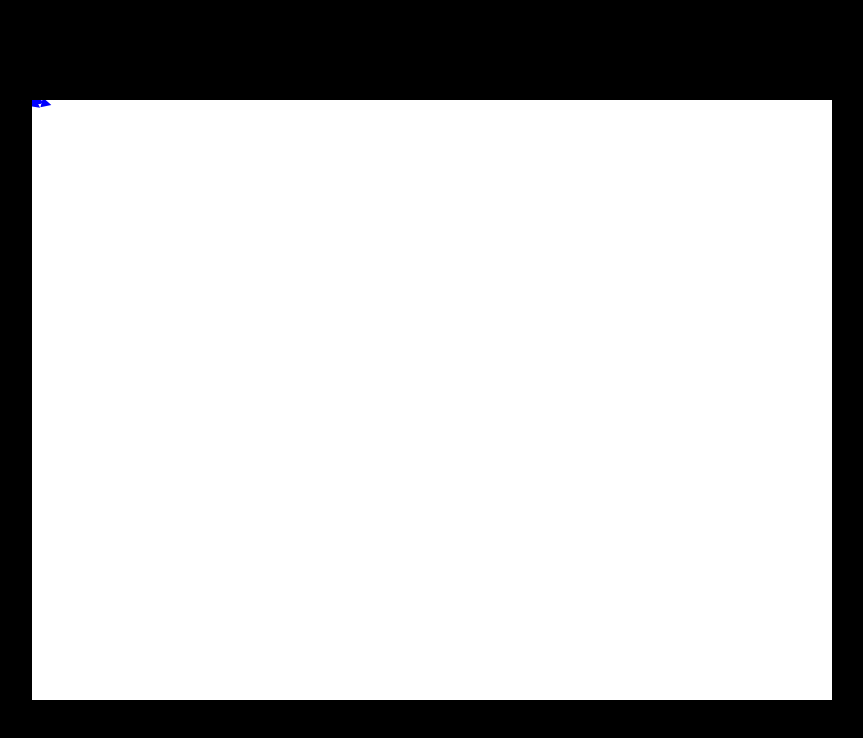
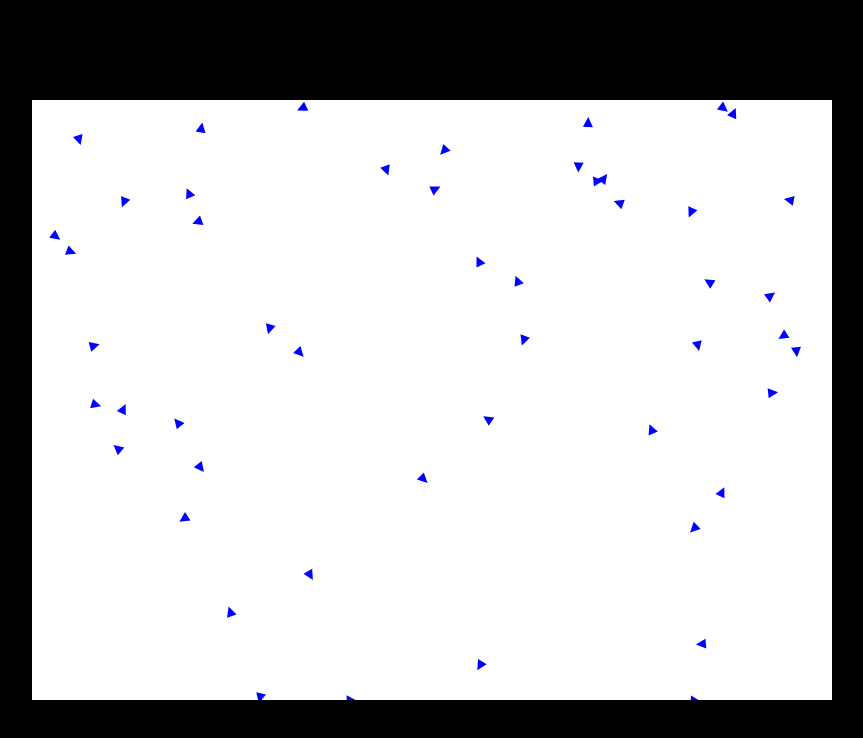
Before and after one commit to logiclabsacademy/vector.js, a website: page fixtures/birds_flocking.html in a window 1280 px wide. Shown: the whole page, without its empty margins (208-1071 px from the left). Drawn offline with Linux system fonts and the light colour scheme.

Commit message:
added-reset

```diff
--- a/fixtures/birds_flocking.html
+++ b/fixtures/birds_flocking.html
@@ -169,27 +169,26 @@
     // Simulation parameters
     const flock = new Flock();
 
-    // Reset the simulation
-function reset() {
-  flock.boids = [];
-  for (let i = 0; i < 50; i++) {
-    const position = new Vector.Vec2(WIDTH/ 2, HEIGHT / 2);
-    const angle = Math.random() * 2 * Math.PI;
-    const velocity = new Vector.Vec2(Math.cos(angle) * 50 + 5, Math.sin(angle) * 50 + 5);
-    flock.addBoid(new Boid(position, velocity));
-  }
-}
-
 
     // Add event listener to reset the simulation when the canvas is clicked
     canvas.addEventListener('click', function() {
-      reset();
       simulate();
     });
 
     // Simulation loop
     function simulate() {
       flock.run();
+      flock.boids.forEach(boid => {
+        boid.update();
+      });
+      const boids = [];
+      for (let i = 0; i < 50; i++) {
+        const position = new Vector.Vec2(Math.random() * canvas.width, Math.random() * canvas.height);
+        const velocity = new Vector.Vec2(Math.random() * 2 - 1, Math.random() * 2 - 1);
+        boids.push(Boid(position, velocity));
+      }
+      flock.boids = boids;
+
       drawBoids(flock.boids);
       window.requestAnimationFrame(simulate);
     }
@@ -228,10 +227,8 @@ function reset() {
 
 
     // Start the simulation
-      window.addEventListener('load',function () {
-          reset();
-          simulate();
-       });
+      window.addEventListener('load', simulate);
+
 
 
 
```
